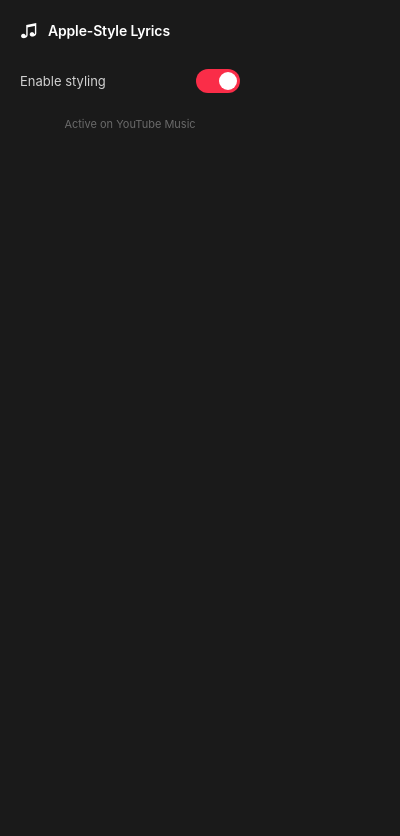
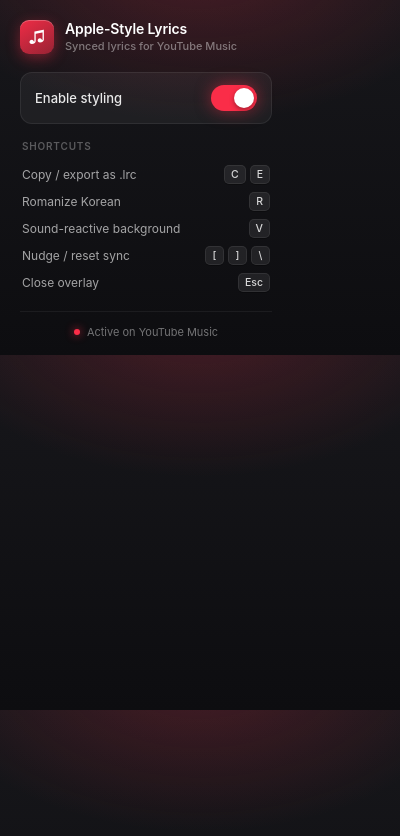
Before and after one commit to jhyoun2028/YT-Music-Lyrics-v3, a browser extension: page popup.html in a window 400 px wide. Drawn offline with Linux system fonts and the light colour scheme.

Commit message:
feat(popup): redesign the popup to match the overlay + surface shortcuts
The popup was a flat #1a1a1a toggle box that looked nothing like the premium
overlay, and none of the keyboard features (romanize, sound-reactive, copy,
export, sync-nudge) were discoverable anywhere in the UI.

Redesign it in the overlay's visual language — dark gradient with a soft accent
glow, an accent-gradient logo tile, SF Pro type, a translucent card for the
toggle, and a polished accent switch — and add a Shortcuts section with
keycap-styled keys so the C/E/R/V/[ ]/Esc actions are finally documented in the
product. The status dot reflects on/off state (accent when active, muted when
paused). Verified both states via screenshot.

```diff
--- a/popup.html
+++ b/popup.html
@@ -5,95 +5,113 @@
 <style>
   * { margin: 0; padding: 0; box-sizing: border-box; }
 
+  :root { --accent: 250, 45, 72; } /* Apple Music red-pink signature */
+
   body {
-    width: 260px;
-    padding: 20px;
+    width: 292px;
     font-family: -apple-system, BlinkMacSystemFont, "SF Pro Text",
                  "Helvetica Neue", Arial, sans-serif;
-    background: #1a1a1a;
+    -webkit-font-smoothing: antialiased;
     color: #fff;
+    background:
+      radial-gradient(120% 80% at 50% -12%, rgba(var(--accent), 0.22) 0%, transparent 58%),
+      linear-gradient(180deg, #17171b 0%, #0d0d10 100%);
+    overflow: hidden;
   }
 
-  .header {
-    display: flex;
-    align-items: center;
-    gap: 10px;
-    margin-bottom: 18px;
+  .wrap { padding: 20px 20px 16px; }
+
+  .header { display: flex; align-items: center; gap: 11px; margin-bottom: 18px; }
+
+  .logo {
+    width: 34px; height: 34px; flex: none;
+    border-radius: 9px;
+    display: grid; place-items: center;
+    font-size: 17px; color: #fff;
+    background: linear-gradient(145deg, rgba(var(--accent), 0.95), rgba(var(--accent), 0.55));
+    box-shadow: 0 4px 14px rgba(var(--accent), 0.4), inset 0 1px 0 rgba(255, 255, 255, 0.25);
   }
 
-  .header h1 {
-    font-size: 14px;
-    font-weight: 600;
-    letter-spacing: -0.01em;
-  }
+  .titles h1 { font-size: 14px; font-weight: 640; letter-spacing: -0.01em; line-height: 1.2; }
+  .titles p { font-size: 11px; font-weight: 450; color: rgba(255, 255, 255, 0.42); margin-top: 2px; }
 
-  .header span {
-    font-size: 18px;
+  .card {
+    background: rgba(255, 255, 255, 0.05);
+    border: 1px solid rgba(255, 255, 255, 0.07);
+    border-radius: 12px;
+    padding: 0 14px;
   }
 
   .toggle-row {
-    display: flex;
-    align-items: center;
-    justify-content: space-between;
-    padding: 10px 0;
+    display: flex; align-items: center; justify-content: space-between;
+    padding: 12px 0;
   }
+  .toggle-label { font-size: 13px; font-weight: 500; color: rgba(255, 255, 255, 0.9); }
 
-  .toggle-label {
-    font-size: 13px;
-    color: rgba(255,255,255,0.8);
+  .switch { position: relative; width: 46px; height: 26px; cursor: pointer; flex: none; }
+  .switch input { opacity: 0; width: 0; height: 0; }
+  .slider {
+    position: absolute; inset: 0;
+    background: rgba(255, 255, 255, 0.16);
+    border-radius: 13px;
+    transition: background 0.28s cubic-bezier(0.22, 1, 0.36, 1);
   }
+  .slider::before {
+    content: ""; position: absolute;
+    width: 20px; height: 20px; left: 3px; bottom: 3px;
+    background: #fff; border-radius: 50%;
+    box-shadow: 0 2px 5px rgba(0, 0, 0, 0.35);
+    transition: transform 0.28s cubic-bezier(0.22, 1, 0.36, 1);
+  }
+  .switch input:checked + .slider {
+    background: rgb(var(--accent));
+    box-shadow: 0 0 16px rgba(var(--accent), 0.5);
+  }
+  .switch input:checked + .slider::before { transform: translateX(20px); }
 
-  .switch {
-    position: relative;
-    width: 44px;
-    height: 24px;
-    cursor: pointer;
+  .shortcuts { margin-top: 16px; }
+  .shortcuts-title {
+    font-size: 10px; font-weight: 600; text-transform: uppercase; letter-spacing: 0.08em;
+    color: rgba(255, 255, 255, 0.3); margin: 0 2px 9px;
   }
-
-  .switch input { opacity: 0; width: 0; height: 0; }
-
-  .slider {
-    position: absolute;
-    inset: 0;
-    background: #444;
-    border-radius: 12px;
-    transition: background 0.25s ease;
-  }
-
-  .slider::before {
-    content: "";
-    position: absolute;
-    width: 18px;
-    height: 18px;
-    left: 3px;
-    bottom: 3px;
-    background: #fff;
-    border-radius: 50%;
-    transition: transform 0.25s ease;
-  }
-
-  .switch input:checked + .slider {
-    background: #fa2d48;
-  }
-
-  .switch input:checked + .slider::before {
-    transform: translateX(20px);
+  .sc { display: flex; align-items: center; justify-content: space-between; padding: 4px 2px; }
+  .sc-label { font-size: 12px; color: rgba(255, 255, 255, 0.62); }
+  .keys { display: flex; gap: 4px; }
+  kbd {
+    font-family: inherit; font-size: 10.5px; font-weight: 550;
+    min-width: 19px; text-align: center;
+    padding: 2px 6px; border-radius: 5px;
+    background: rgba(255, 255, 255, 0.08);
+    border: 1px solid rgba(255, 255, 255, 0.07);
+    box-shadow: 0 1px 0 rgba(0, 0, 0, 0.3);
+    color: rgba(255, 255, 255, 0.82);
   }
 
   .status {
-    margin-top: 14px;
-    font-size: 11px;
-    color: rgba(255,255,255,0.35);
-    text-align: center;
+    margin-top: 15px; padding-top: 13px;
+    border-top: 1px solid rgba(255, 255, 255, 0.06);
+    font-size: 11px; color: rgba(255, 255, 255, 0.42); text-align: center;
+    display: flex; align-items: center; justify-content: center; gap: 7px;
   }
+  .status::before {
+    content: ""; width: 6px; height: 6px; border-radius: 50%;
+    background: rgb(var(--accent)); box-shadow: 0 0 8px rgba(var(--accent), 0.85);
+    transition: background 0.25s ease, box-shadow 0.25s ease;
+  }
+  .status.is-off::before { background: rgba(255, 255, 255, 0.28); box-shadow: none; }
 </style>
 </head>
 <body>
+  <div class="wrap">
     <div class="header">
-    <span>&#9835;</span>
+      <div class="logo">&#9835;</div>
+      <div class="titles">
         <h1>Apple-Style Lyrics</h1>
+        <p>Synced lyrics for YouTube Music</p>
+      </div>
     </div>
 
+    <div class="card">
       <div class="toggle-row">
         <span class="toggle-label">Enable styling</span>
         <label class="switch">
@@ -101,8 +119,19 @@
           <span class="slider"></span>
         </label>
       </div>
+    </div>
+
+    <div class="shortcuts">
+      <div class="shortcuts-title">Shortcuts</div>
+      <div class="sc"><span class="sc-label">Copy / export as .lrc</span><span class="keys"><kbd>C</kbd><kbd>E</kbd></span></div>
+      <div class="sc"><span class="sc-label">Romanize Korean</span><span class="keys"><kbd>R</kbd></span></div>
+      <div class="sc"><span class="sc-label">Sound-reactive background</span><span class="keys"><kbd>V</kbd></span></div>
+      <div class="sc"><span class="sc-label">Nudge / reset sync</span><span class="keys"><kbd>[</kbd><kbd>]</kbd><kbd>\</kbd></span></div>
+      <div class="sc"><span class="sc-label">Close overlay</span><span class="keys"><kbd>Esc</kbd></span></div>
+    </div>
 
     <div class="status" id="status">Active on YouTube Music</div>
+  </div>
 
   <script src="popup.js"></script>
 </body>
--- a/popup.js
+++ b/popup.js
@@ -5,6 +5,7 @@
 function updateUI(on) {
   toggle.checked = on;
   status.textContent = on ? "Active on YouTube Music" : "Paused";
+  status.classList.toggle("is-off", !on);
 }
 
 chrome.storage.local.get([STATE_KEY], (result) => {
```
Lines whose indentation alone changed are shown as unchanged.
